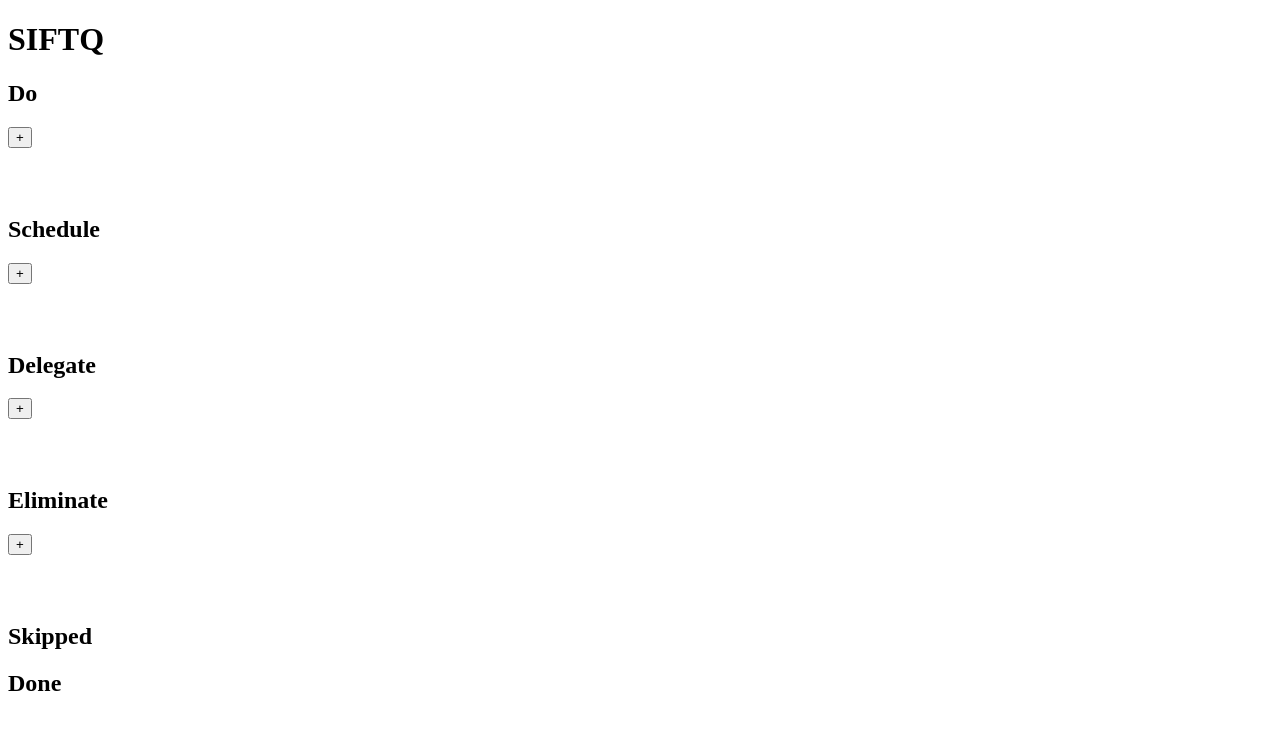
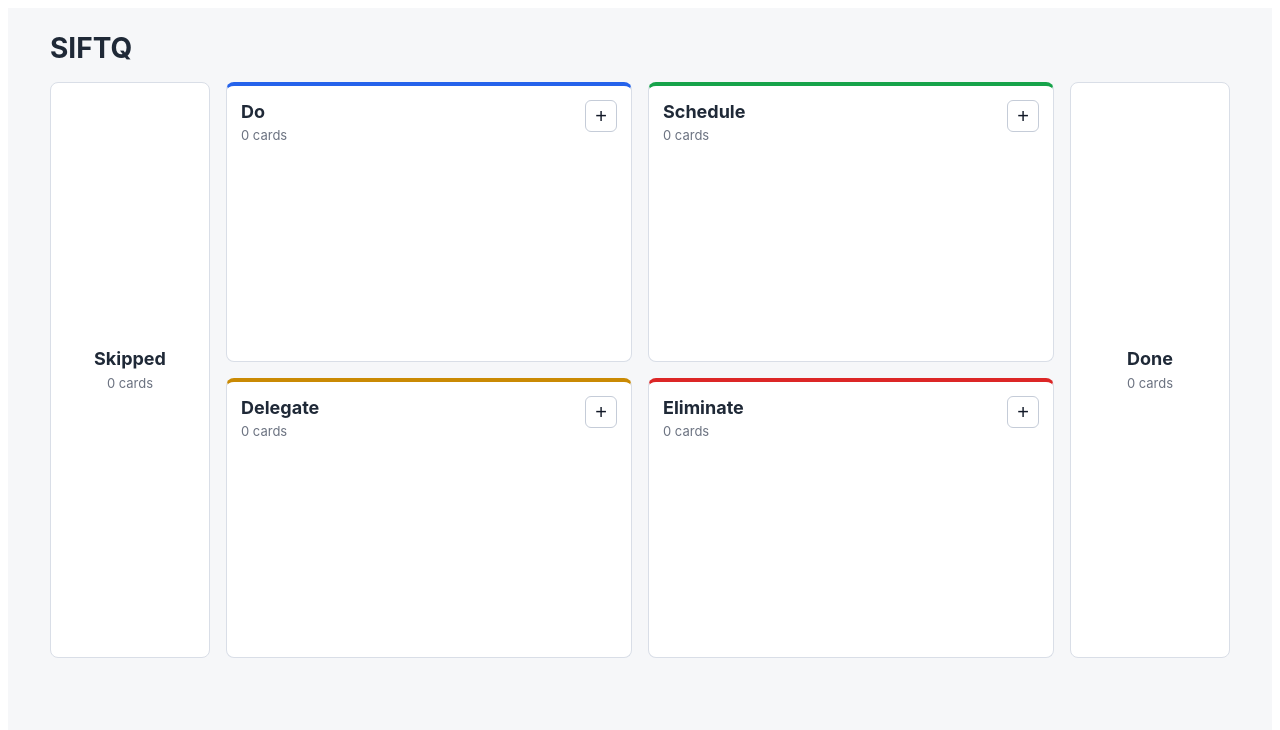
Before and after one commit to ANKM0/SIFTQ, a React (Vite) app: page / in a window 1280 px wide. Shown: the top 730 px of the page. Built offline with nearby package versions, Linux system fonts and the light colour scheme.

Commit message:
#33 feat(frontend): add matrix page layout

```diff
--- /dev/null
+++ b/src/ui/App.css
@@ -0,0 +1,166 @@
+.matrix-page {
+  box-sizing: border-box;
+  min-height: 100vh;
+  padding: 24px;
+  background: #f6f7f9;
+  color: #1f2937;
+  font-family:
+    Inter, ui-sans-serif, system-ui, -apple-system, BlinkMacSystemFont, "Segoe UI",
+    sans-serif;
+}
+
+.matrix-page *,
+.matrix-page *::before,
+.matrix-page *::after {
+  box-sizing: inherit;
+}
+
+.matrix-page__header {
+  max-width: 1180px;
+  margin: 0 auto 16px;
+}
+
+.matrix-page__header h1 {
+  margin: 0;
+  font-size: 28px;
+  font-weight: 700;
+  line-height: 1.2;
+}
+
+.matrix-workspace {
+  display: grid;
+  grid-template-columns: minmax(120px, 160px) minmax(0, 860px) minmax(120px, 160px);
+  gap: 16px;
+  align-items: stretch;
+  max-width: 1180px;
+  margin: 0 auto;
+}
+
+.matrix-grid {
+  display: grid;
+  grid-template-columns: repeat(2, minmax(0, 1fr));
+  gap: 16px;
+}
+
+.area-panel,
+.status-drop-area {
+  min-width: 0;
+  border: 1px solid #d9dee7;
+  border-radius: 8px;
+  background: #ffffff;
+}
+
+.area-panel {
+  display: flex;
+  min-height: 280px;
+  flex-direction: column;
+  border-top-width: 4px;
+  padding: 14px;
+}
+
+.area-panel--do {
+  border-top-color: #2563eb;
+}
+
+.area-panel--schedule {
+  border-top-color: #16a34a;
+}
+
+.area-panel--delegate {
+  border-top-color: #ca8a04;
+}
+
+.area-panel--eliminate {
+  border-top-color: #dc2626;
+}
+
+.area-panel__header {
+  display: flex;
+  align-items: flex-start;
+  justify-content: space-between;
+  gap: 12px;
+  margin-bottom: 12px;
+}
+
+.area-panel h2,
+.status-drop-area h2 {
+  margin: 0;
+  font-size: 18px;
+  font-weight: 700;
+  line-height: 1.3;
+}
+
+.area-panel p,
+.status-drop-area p {
+  margin: 4px 0 0;
+  color: #6b7280;
+  font-size: 13px;
+  line-height: 1.3;
+}
+
+.area-panel__add {
+  width: 32px;
+  height: 32px;
+  flex: 0 0 auto;
+  border: 1px solid #c5ccd8;
+  border-radius: 6px;
+  background: #ffffff;
+  color: #111827;
+  font-size: 20px;
+  line-height: 1;
+  cursor: pointer;
+}
+
+.area-panel__add:hover {
+  background: #f1f5f9;
+}
+
+.area-panel__tasks {
+  display: flex;
+  flex: 1;
+  min-height: 180px;
+  flex-direction: column;
+  gap: 8px;
+  margin: 0;
+  padding: 0;
+  list-style: none;
+}
+
+.task-card {
+  overflow-wrap: anywhere;
+  border: 1px solid #d1d8e4;
+  border-radius: 8px;
+  padding: 10px 12px;
+  background: #ffffff;
+  box-shadow: 0 1px 2px rgb(15 23 42 / 8%);
+  color: #111827;
+  font-size: 14px;
+  line-height: 1.35;
+}
+
+.task-card:hover {
+  border-color: #94a3b8;
+}
+
+.status-drop-area {
+  display: flex;
+  min-height: 100%;
+  flex-direction: column;
+  justify-content: center;
+  padding: 14px;
+  text-align: center;
+}
+
+@media (max-width: 900px) {
+  .matrix-workspace {
+    grid-template-columns: 1fr;
+  }
+
+  .matrix-grid {
+    grid-template-columns: 1fr;
+  }
+
+  .status-drop-area {
+    min-height: 96px;
+  }
+}
--- a/src/ui/App.tsx
+++ b/src/ui/App.tsx
@@ -22,6 +22,7 @@ import {
   resolveTaskDropOperation,
   taskDropId
 } from "./dragDrop";
+import "./App.css";
 
 type AppProps = {
   repository?: TaskRepository;
@@ -67,48 +68,76 @@ export function App({ repository }: AppProps) {
 
   return (
     <DndContext onDragEnd={(event) => void handleDragEnd(event)}>
-      <main>
+      <MatrixPage tasks={tasks} onCreateTask={handleCreateTask} />
+    </DndContext>
+  );
+}
+
+type MatrixPageProps = {
+  readonly tasks: readonly Task[];
+  readonly onCreateTask: (areaId: MatrixAreaId) => void;
+};
+
+function MatrixPage({ tasks, onCreateTask }: MatrixPageProps) {
+  return (
+    <main className="matrix-page">
+      <header className="matrix-page__header">
         <h1>SIFTQ</h1>
-        <section aria-label="Task matrix">
+      </header>
+      <section aria-label="Matrix workspace" className="matrix-workspace">
+        <div className="matrix-workspace__status matrix-workspace__status--skipped">
+          {TERMINAL_AREAS.filter((area) => area.id === "skipped").map((area) => (
+            <StatusDropArea key={area.id} label={area.label} />
+          ))}
+        </div>
+        <section aria-label="Task matrix" className="matrix-grid">
           {MATRIX_AREAS.map((area) => (
-            <MatrixArea
+            <AreaPanel
               key={area.id}
               areaId={area.id}
               label={area.label}
               tasks={tasksForArea(tasks, area.id)}
-              onCreateTask={() => void handleCreateTask(area.id)}
+              onCreateTask={() => onCreateTask(area.id)}
             />
           ))}
         </section>
-        <section aria-label="Task status drop areas">
-          {TERMINAL_AREAS.map((area) => (
-            <article key={area.id}>
-              <h2>{area.label}</h2>
-            </article>
+        <div className="matrix-workspace__status matrix-workspace__status--done">
+          {TERMINAL_AREAS.filter((area) => area.id === "done").map((area) => (
+            <StatusDropArea key={area.id} label={area.label} />
           ))}
-        </section>
-      </main>
-    </DndContext>
+        </div>
+      </section>
+    </main>
   );
 }
 
-type MatrixAreaProps = {
+type AreaPanelProps = {
   readonly areaId: MatrixAreaId;
   readonly label: string;
   readonly tasks: readonly Task[];
   readonly onCreateTask: () => void;
 };
 
-function MatrixArea({ areaId, label, tasks, onCreateTask }: MatrixAreaProps) {
+function AreaPanel({ areaId, label, tasks, onCreateTask }: AreaPanelProps) {
   const { setNodeRef } = useDroppable({ id: areaDropId(areaId) });
 
   return (
-    <article>
-      <h2>{label}</h2>
-      <button aria-label={`Add task to ${label}`} type="button" onClick={onCreateTask}>
-        +
-      </button>
-      <ul ref={setNodeRef} aria-label={`${label} tasks`} style={{ minHeight: 32 }}>
+    <article className={`area-panel area-panel--${areaId}`}>
+      <header className="area-panel__header">
+        <div>
+          <h2>{label}</h2>
+          <p aria-label={`${label} task count`}>{tasks.length} cards</p>
+        </div>
+        <button
+          aria-label={`Add task to ${label}`}
+          className="area-panel__add"
+          type="button"
+          onClick={onCreateTask}
+        >
+          +
+        </button>
+      </header>
+      <ul ref={setNodeRef} aria-label={`${label} tasks`} className="area-panel__tasks">
         {tasks.map((task) => (
           <TaskCard key={task.id} task={task} />
         ))}
@@ -132,6 +161,7 @@ function TaskCard({ task }: TaskCardProps) {
 
   return (
     <li
+      className="task-card"
       ref={(node) => {
         draggable.setNodeRef(node);
         droppable.setNodeRef(node);
@@ -142,6 +172,19 @@ function TaskCard({ task }: TaskCardProps) {
     >
       {task.title}
     </li>
+  );
+}
+
+type StatusDropAreaProps = {
+  readonly label: string;
+};
+
+function StatusDropArea({ label }: StatusDropAreaProps) {
+  return (
+    <article className="status-drop-area">
+      <h2>{label}</h2>
+      <p>0 cards</p>
+    </article>
   );
 }
 
```
Also changed, not shown: 1 other file (tests, documents, lock files or other folders).
